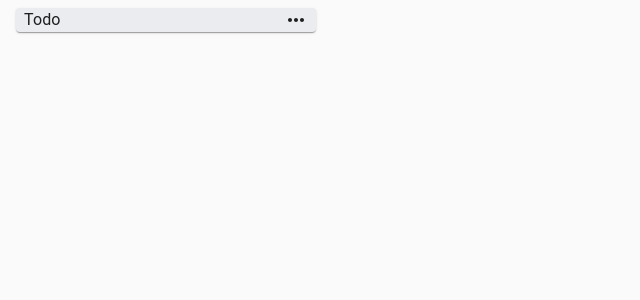
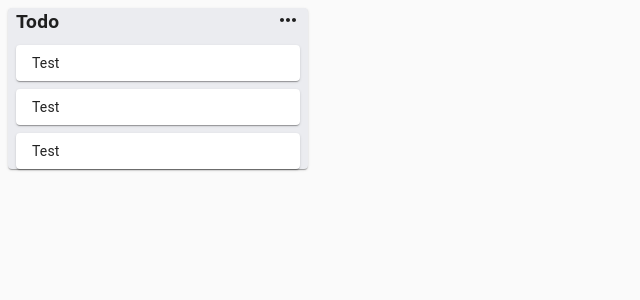
Before and after one commit to mberz2/tasklist, a React (Create React App) app: page / in a window 1280 px wide. Shown: the top 300 px of the page, without its empty margins (0-640 px from the left). Built offline with nearby package versions, Linux system fonts and the light colour scheme.

Commit message:
Card, List and Title components complete.

```diff
--- /dev/null
+++ b/components/Card.js
@@ -0,0 +1,19 @@
+import React from "react";
+import { Paper } from "@material-ui/core";
+import { makeStyles } from "@material-ui/core/styles";
+
+const useStyle = makeStyles((theme) => ({
+  card: {
+    padding: theme.spacing(1, 1, 1, 2),
+    margin: theme.spacing(1)
+  }
+}));
+export default function Card() {
+  const classes = useStyle();
+
+  return (
+    <div>
+      <Paper className={classes.card}>Test</Paper>
+    </div>
+  );
+}
--- a/components/EditTitle.js
+++ b/components/EditTitle.js
@@ -9,16 +9,19 @@
     display: "flex"
   },
   editableTitle: {
-    flexGrow: 1
+    flexGrow: 1,
+    fontSize: "1.2rem",
+    fontWeight: "bold"
   },
   input: {
+    fontSize: "1.2rem",
+    fontWeight: "bold",
     margin: theme.spacing(1),
     "&:focus": {
       background: "#ddd"
     }
   }
 }));
-
 export default function Title() {
   const [open, setOpen] = useState(false);
   const classes = useStyle();
@@ -28,6 +31,7 @@
       {open ? (
         <div>
           <InputBase
+            autoFocus
             value="Todo"
             inputProps={{
               className: classes.input
--- a/components/List.js
+++ b/components/List.js
@@ -2,12 +2,13 @@
 import { Paper, CssBaseline } from "@material-ui/core";
 import { makeStyles } from "@material-ui/core/styles";
 import Title from "./EditTitle";
+import Card from "./Card";
 
 const useStyle = makeStyles((theme) => ({
   root: {
     width: "300px",
     backgroundColor: "#EBECF0",
-    marginLeft: theme.spacing(2)
+    marginLeft: theme.spacing(1)
   }
 }));
 export default function List() {
@@ -17,6 +18,9 @@
       <Paper className={classes.root}>
         <CssBaseline />
         <Title />
+        <Card />
+        <Card />
+        <Card />
       </Paper>
     </div>
   );
```
